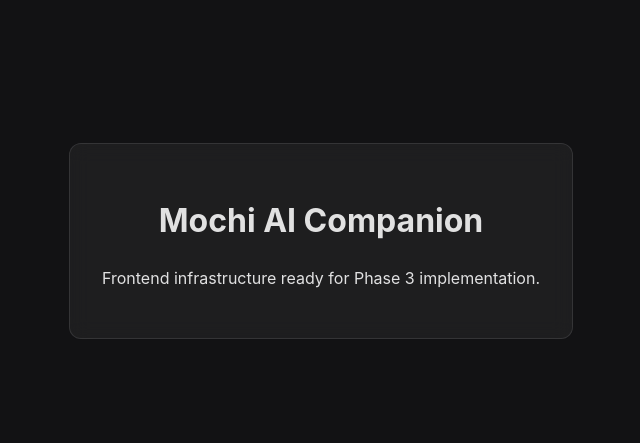
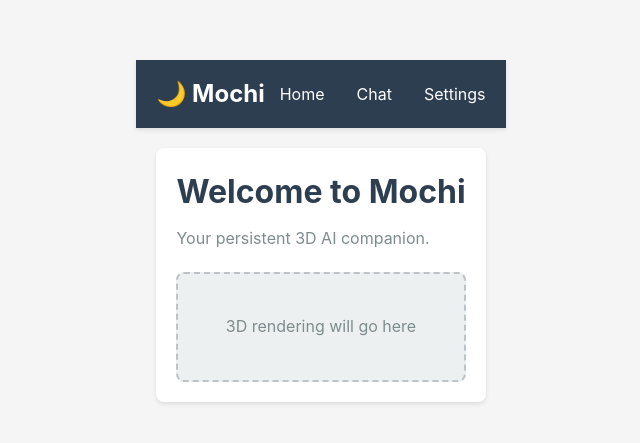
Before and after one commit to Rishi-Dev-pro/Mochi, a React (Vite) app in the folder client/: page / in a window 1280 px wide. Shown: the part 159-602 px from the top of the page, without its empty margins (319-959 px from the left). Built offline with nearby package versions, Linux system fonts and the light colour scheme.

Commit message:
feat: Phase 2.1 - React boilerplate & routing (3 routes, navbar, pages)

```diff
--- /dev/null
+++ b/client/src/App.css
@@ -0,0 +1,47 @@
+* {
+  margin: 0;
+  padding: 0;
+  box-sizing: border-box;
+}
+
+body {
+  font-family: -apple-system, BlinkMacSystemFont, 'Segoe UI', 'Roboto', sans-serif;
+  background-color: #f5f5f5;
+  color: #333;
+}
+
+.main-content {
+  max-width: 1200px;
+  margin: 0 auto;
+  padding: 20px;
+}
+
+.page {
+  padding: 20px;
+  background: white;
+  border-radius: 8px;
+  box-shadow: 0 2px 4px rgba(0,0,0,0.1);
+}
+
+.page h1 {
+  font-size: 2rem;
+  margin-bottom: 10px;
+  color: #2c3e50;
+}
+
+.page p {
+  color: #7f8c8d;
+  line-height: 1.6;
+}
+
+.hero-box,
+.chat-box,
+.settings-box {
+  padding: 40px;
+  background: #ecf0f1;
+  border-radius: 8px;
+  margin-top: 20px;
+  text-align: center;
+  color: #95a5a6;
+  border: 2px dashed #bdc3c7;
+}
--- a/client/src/App.jsx
+++ b/client/src/App.jsx
@@ -1,10 +1,21 @@
-import React from 'react'
+import { BrowserRouter as Router, Routes, Route } from 'react-router-dom'
+import Navbar from './components/Navbar'
+import HomePage from './pages/HomePage'
+import ChatPage from './pages/ChatPage'
+import SettingsPage from './pages/SettingsPage'
+import './App.css'
 
 export default function App() {
   return (
-    <div className="app-container">
-      <h1>Mochi AI Companion</h1>
-      <p>Frontend infrastructure ready for Phase 3 implementation.</p>
-    </div>
+    <Router>
+      <Navbar />
+      <main className="main-content">
+        <Routes>
+          <Route path="/" element={<HomePage />} />
+          <Route path="/chat" element={<ChatPage />} />
+          <Route path="/settings" element={<SettingsPage />} />
+        </Routes>
+      </main>
+    </Router>
   )
 }
--- /dev/null
+++ b/client/src/components/Navbar.css
@@ -0,0 +1,53 @@
+.navbar {
+  background-color: #2c3e50;
+  padding: 1rem 0;
+  box-shadow: 0 2px 4px rgba(0,0,0,0.1);
+  position: sticky;
+  top: 0;
+  z-index: 100;
+}
+
+.nav-container {
+  max-width: 1200px;
+  margin: 0 auto;
+  padding: 0 20px;
+  display: flex;
+  justify-content: space-between;
+  align-items: center;
+}
+
+.nav-logo {
+  color: white;
+  font-size: 1.5rem;
+  font-weight: bold;
+  text-decoration: none;
+  transition: opacity 0.3s;
+}
+
+.nav-logo:hover {
+  opacity: 0.8;
+}
+
+.nav-menu {
+  display: flex;
+  list-style: none;
+  gap: 2rem;
+}
+
+.nav-link {
+  color: white;
+  text-decoration: none;
+  transition: color 0.3s;
+  font-size: 1rem;
+}
+
+.nav-link:hover {
+  color: #3498db;
+}
+
+@media (max-width: 600px) {
+  .nav-menu {
+    gap: 1rem;
+    font-size: 0.9rem;
+  }
+}
--- /dev/null
+++ b/client/src/components/Navbar.jsx
@@ -0,0 +1,17 @@
+import { Link } from 'react-router-dom'
+import './Navbar.css'
+
+export default function Navbar() {
+  return (
+    <nav className="navbar">
+      <div className="nav-container">
+        <Link to="/" className="nav-logo">🌙 Mochi</Link>
+        <ul className="nav-menu">
+          <li><Link to="/" className="nav-link">Home</Link></li>
+          <li><Link to="/chat" className="nav-link">Chat</Link></li>
+          <li><Link to="/settings" className="nav-link">Settings</Link></li>
+        </ul>
+      </div>
+    </nav>
+  )
+}
--- /dev/null
+++ b/client/src/pages/ChatPage.jsx
@@ -0,0 +1,10 @@
+export default function ChatPage() {
+  return (
+    <div className="page">
+      <h1>Chat with Mochi</h1>
+      <div className="chat-box">
+        <p>Chat interface will be built here</p>
+      </div>
+    </div>
+  )
+}
--- /dev/null
+++ b/client/src/pages/HomePage.jsx
@@ -0,0 +1,11 @@
+export default function HomePage() {
+  return (
+    <div className="page">
+      <h1>Welcome to Mochi</h1>
+      <p>Your persistent 3D AI companion.</p>
+      <div className="hero-box">
+        <p>3D rendering will go here</p>
+      </div>
+    </div>
+  )
+}
--- /dev/null
+++ b/client/src/pages/SettingsPage.jsx
@@ -0,0 +1,10 @@
+export default function SettingsPage() {
+  return (
+    <div className="page">
+      <h1>Settings</h1>
+      <div className="settings-box">
+        <p>User preferences will go here</p>
+      </div>
+    </div>
+  )
+}
```
Also changed, not shown: client/package.json (+16 -15 lines), 1 other file (tests, documents, lock files or other folders).
